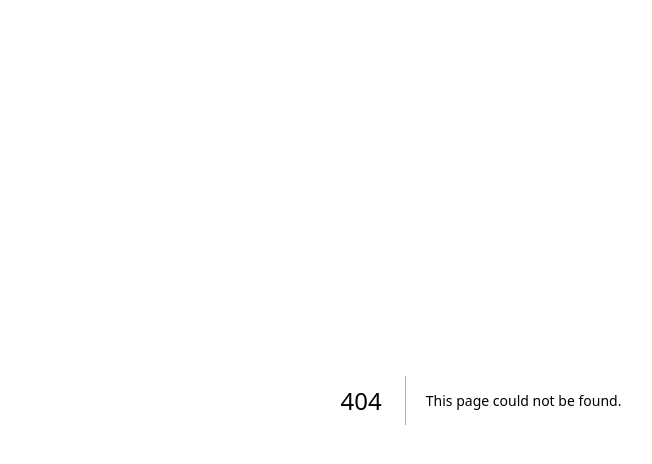
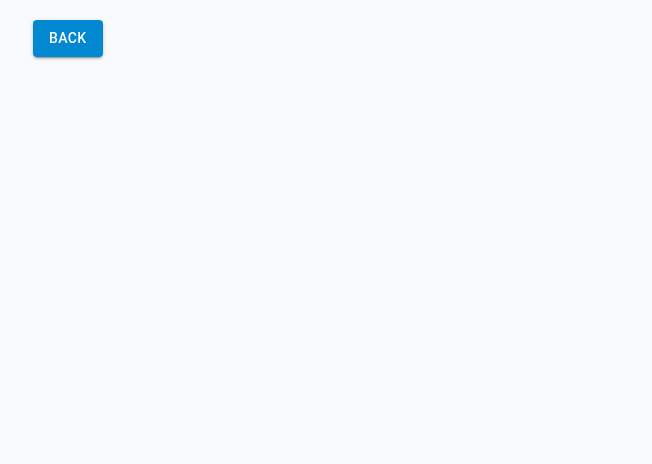
Before and after one commit to ramonfrombr/go-nextjs-postgres-docker, a Next.js app in the folder frontend/: page /tasks/create in a window 1280 px wide. Before the commit this address had no page. Shown: the top 464 px of the page, without its empty margins (159-811 px from the left). Built offline with nearby package versions, Linux system fonts and the light colour scheme.

Commit message:
Created create task page

```diff
--- /dev/null
+++ b/frontend/app/tasks/_components/button-back-to-tasks.tsx
@@ -0,0 +1,17 @@
+import { Button } from "@mui/material";
+import Link from "next/link";
+import React from "react";
+
+const ButtonBackToTasks = () => {
+  return (
+    <div className="mb-5">
+      <Link href="/tasks">
+        <Button color="info" variant="contained">
+          Back
+        </Button>
+      </Link>
+    </div>
+  );
+};
+
+export default ButtonBackToTasks;
--- /dev/null
+++ b/frontend/app/tasks/create/page.tsx
@@ -0,0 +1,12 @@
+import React from "react";
+import ButtonBackToTasks from "../_components/button-back-to-tasks";
+
+const TaskCreatePage = () => {
+  return (
+    <div>
+      <ButtonBackToTasks />
+    </div>
+  );
+};
+
+export default TaskCreatePage;
--- /dev/null
+++ b/frontend/app/tasks/layout.tsx
@@ -0,0 +1,13 @@
+import React from "react";
+
+export const revalidate = 0;
+
+const TaskLayout = ({ children }: { children: React.ReactNode }) => {
+  return (
+    <div className="p-2 md:py-5 sm:px-[5%] md:px-[10%] lg:px-[15%] bg-gray-50 min-h-screen">
+      {children}
+    </div>
+  );
+};
+
+export default TaskLayout;
--- /dev/null
+++ b/frontend/app/tasks/page.tsx
@@ -0,0 +1,17 @@
+import { Button } from "@mui/material";
+import Link from "next/link";
+import React from "react";
+
+const TasksPage = () => {
+  return (
+    <div>
+      <div className="mb-5">
+        <Link href="/tasks/create">
+          <Button variant="contained">Create</Button>
+        </Link>
+      </div>
+    </div>
+  );
+};
+
+export default TasksPage;
```
